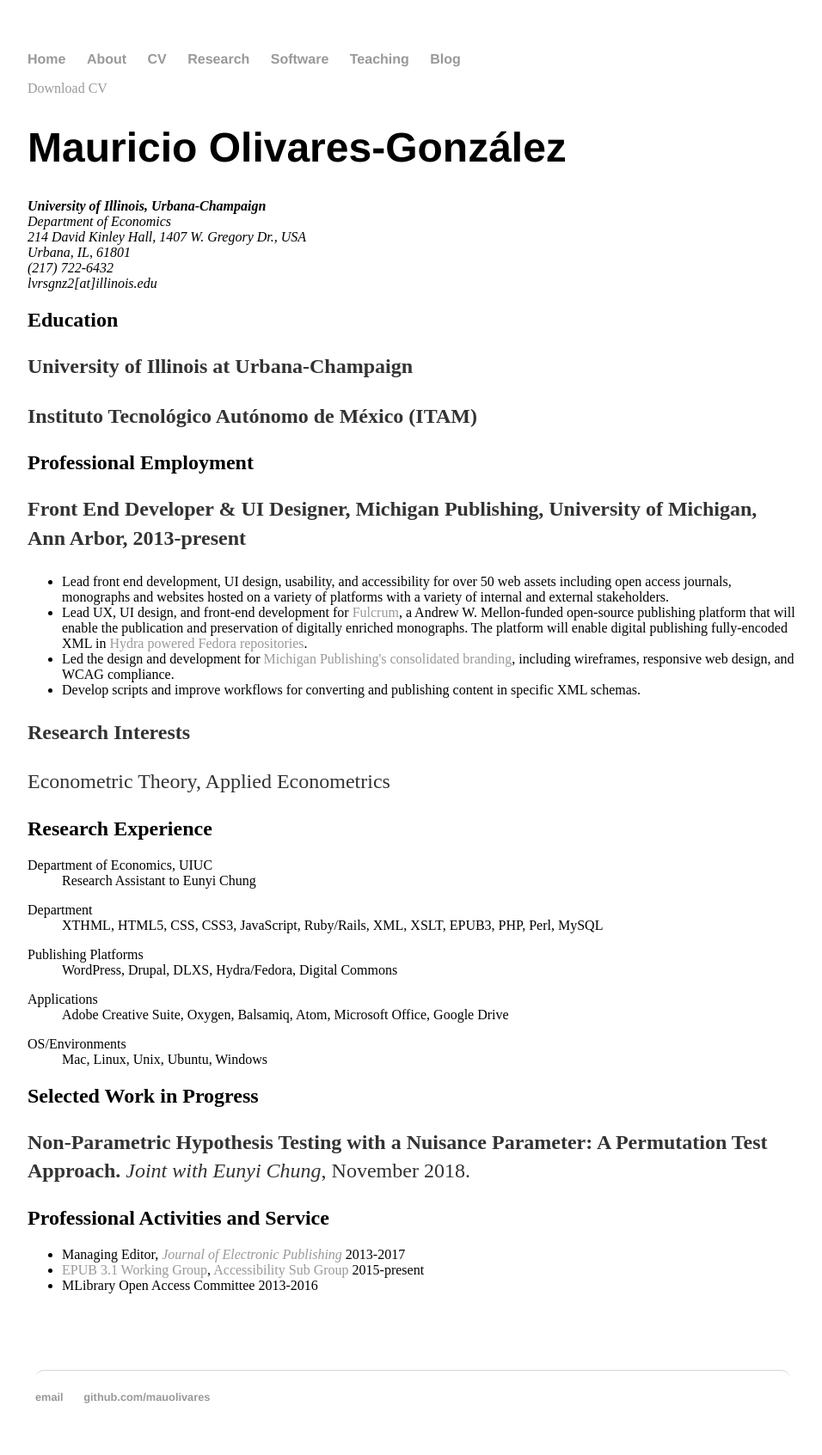
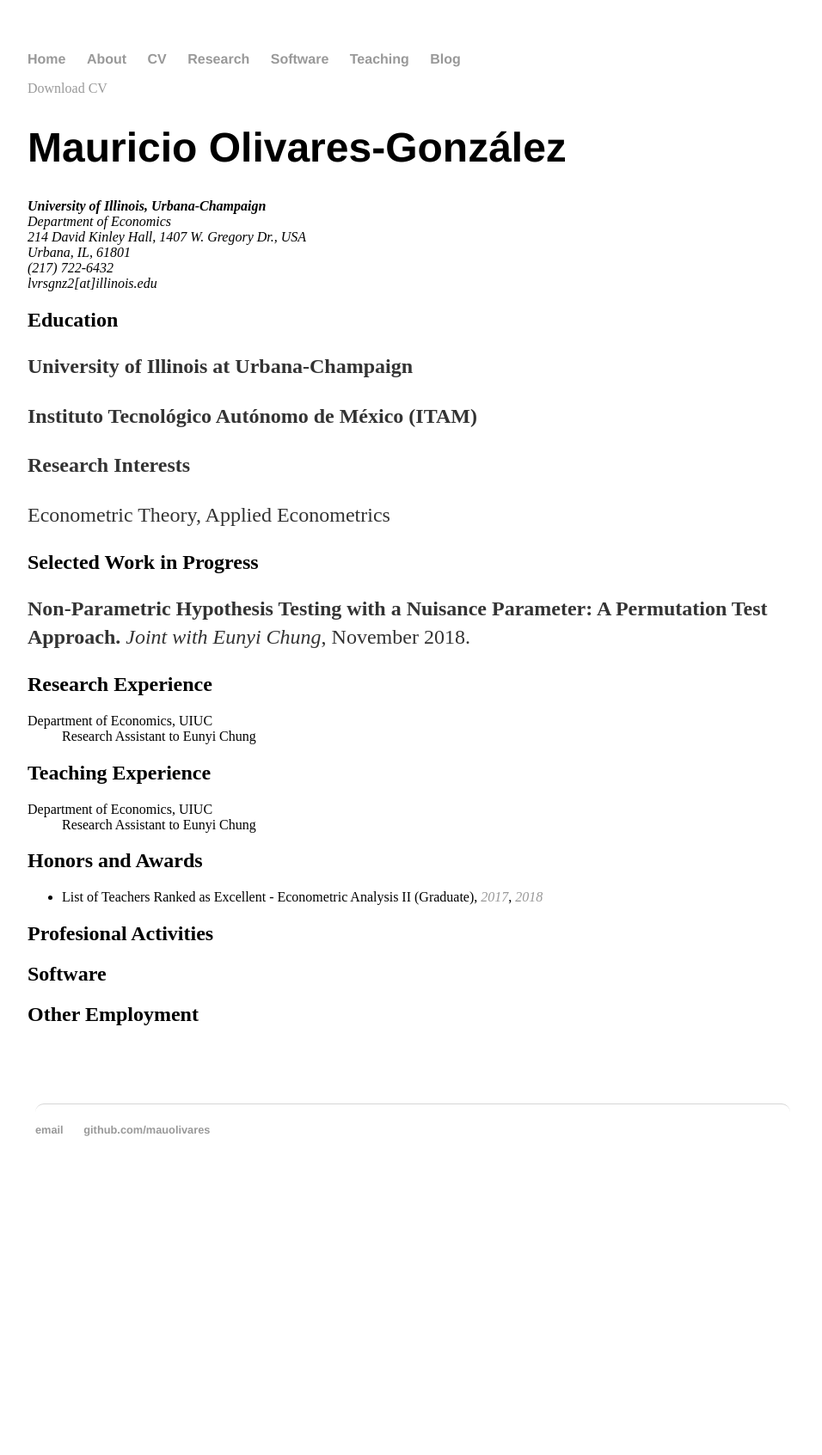
Before and after one commit to mauolivares/mauolivares.github.io, a Jekyll site: the page built from cv/index.html, in a window 1280 px wide. Shown: the whole page at 86% size, without its empty margins (160-1116 px from the left). Built offline with Jekyll 4.4.1, drawn with Linux system fonts in a browser that asks for light colours; after the commit the page ends 1382 px from its top, so only the background shows below that.

Commit message:
Update cv (very incomplete)

```diff
--- a/cv/index.html
+++ b/cv/index.html
@@ -27,52 +27,37 @@ description: Current CV for Mauricio Olivares, 5th year PhD student in Economics
 
 				<p><strong>Instituto Tecnol&oacute;gico Aut&oacute;nomo de M&eacute;xico (ITAM)</strong></p>
 
-				<h2>Professional Employment</h2>
-
-				<p><strong>Front End Developer &amp; UI Designer, Michigan Publishing, University of Michigan, Ann Arbor, 2013-present</strong></p>
-				<ul>
-				<li>Lead front end development, UI design, usability, and accessibility for over 50 web assets including open access journals, monographs and websites hosted on a variety of platforms with a variety of internal and external stakeholders.</li>
-				<li>Lead UX, UI design, and front-end development for <a href="https://fulcrum.org" title="Fulcrum website">Fulcrum</a>, a Andrew W. Mellon-funded open-source publishing platform that will enable the publication and preservation of digitally enriched monographs. The platform will enable digital publishing fully-encoded XML in <a href="http://projecthydra.org/" title="Project Hydra">Hydra powered Fedora repositories</a>.</li>
-				<li>Led the design and development for <a href="http://www.publishing.umich.edu" title="Michigan Publishing">Michigan Publishing's consolidated branding</a>, including wireframes, responsive web design, and WCAG compliance.</li>
-				<li>Develop scripts and improve workflows for converting and publishing content in specific XML schemas.</li>
-				</ul>
-
-
 				<p><strong>Research Interests</strong></p>
 					<p> Econometric Theory, Applied Econometrics</p>
+
+				<h2>Selected Work in Progress</h2>
+				<p><strong>Non-Parametric Hypothesis Testing with a Nuisance Parameter: A Permutation Test Approach.</strong> <em>Joint with Eunyi Chung</em>, November 2018.</p>
+
 
 				<h2>Research Experience</h2>
 					<dl class="dl-horizontal">
 						<dt>Department of Economics, UIUC</dt>
 						<dd>Research Assistant to Eunyi Chung</dd>
 					</dl>
+
+				<h2>Teaching Experience</h2>
 					<dl class="dl-horizontal">
-						<dt>Department</dt>
-						<dd>XTHML, HTML5, CSS, CSS3, JavaScript, Ruby/Rails, XML, XSLT, EPUB3, PHP, Perl, MySQL</dd>
-					</dl>
-					<dl class="dl-horizontal">
-						<dt>Publishing Platforms</dt>
-						<dd>WordPress, Drupal, DLXS, Hydra/Fedora, Digital Commons</dd>
-					</dl>
-					<dl class="dl-horizontal">
-						<dt>Applications</dt>
-						<dd>Adobe Creative Suite, Oxygen, Balsamiq, Atom, Microsoft Office, Google Drive</dd>
-					</dl>
-					<dl class="dl-horizontal">
-						<dt>OS/Environments</dt>
-						<dd>Mac, Linux, Unix, Ubuntu, Windows</dd>
+						<dt>Department of Economics, UIUC</dt>
+						<dd>Research Assistant to Eunyi Chung</dd>
 					</dl>
 
-					<h2>Selected Work in Progress</h2>
-					<p><strong>Non-Parametric Hypothesis Testing with a Nuisance Parameter: A Permutation Test Approach.</strong> <em>Joint with Eunyi Chung</em>, November 2018.</p>
 
-
-				<h2>Professional Activities and Service</h2>
+				<h2>Honors and Awards</h2>
 				<ul class="list-unstyled">
-					<li>Managing Editor, <em><a href="http://www.journalofelectronicpublishing.org" title="Journal of Electronic Publishing">Journal of Electronic Publishing</a></em> 2013-2017</li>
-					<li><a href="https://github.com/IDPF/epub-revision/wiki/EPUB-3.1" title="EPUB 3.1 Working Group">EPUB 3.1 Working Group</a>, <a href="https://github.com/daisy/epub-revision-a11y/wiki" title="Accessibility Sub Group">Accessibility Sub Group</a> 2015-present</li>
-					<li>MLibrary Open Access Committee 2013-2016</li>
+					<li>List of Teachers Ranked as Excellent - Econometric Analysis II (Graduate), <em><a href="https://citl.illinois.edu/docs/default-source/teachers-ranked-as-excellent/tre-2017-spring.pdf">2017</a></em>, <em><a href="https://citl.illinois.edu/docs/default-source/teachers-ranked-as-excellent/tre-2018-spring.pdf">2018</a></em></li>
 
 				</ul>
 
+				<h2>Profesional Activities</h2>
+
+				<h2>Software</h2>
+
+				<h2>Other Employment</h2>
+
+
 </div>
```
